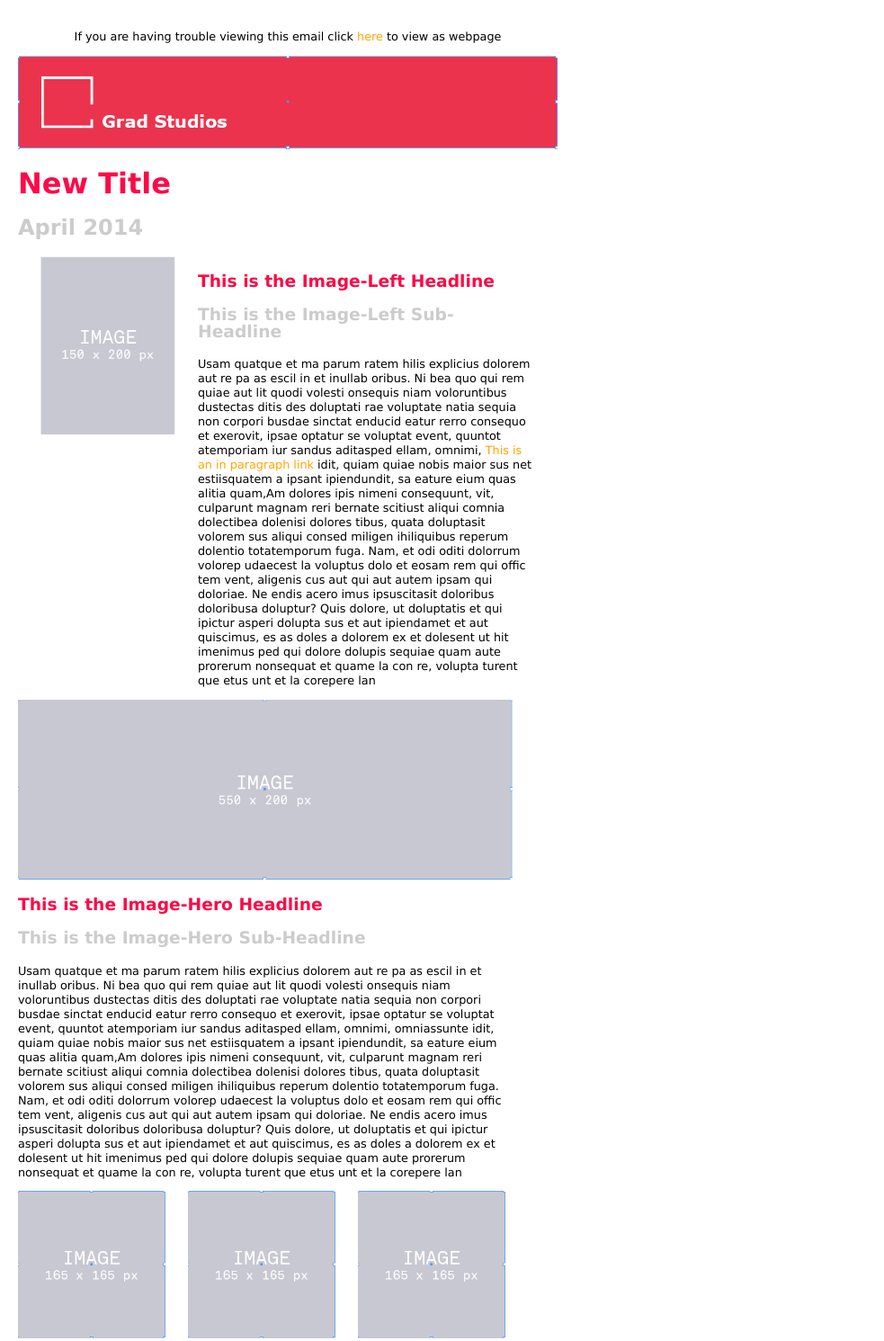
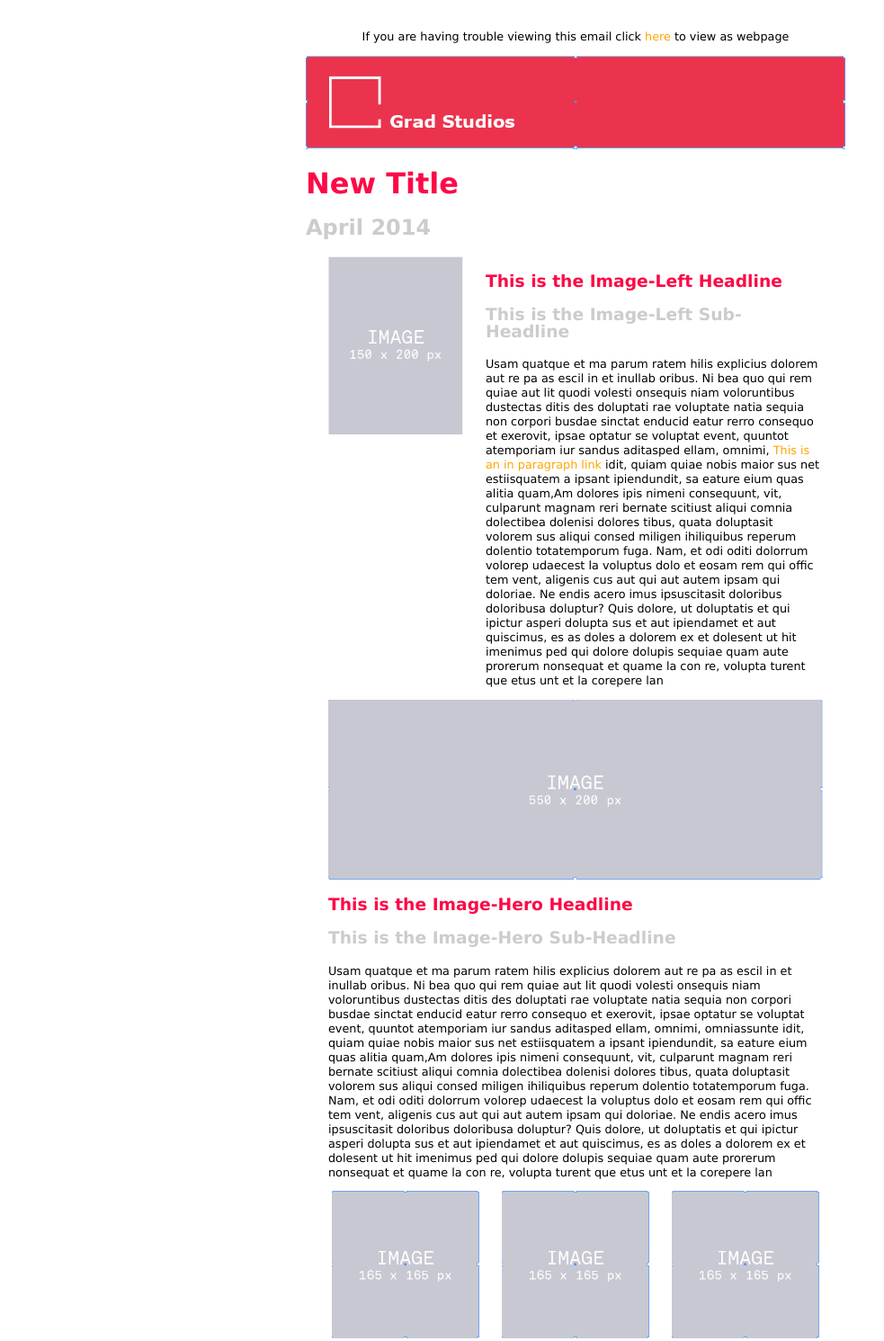
Before and after one commit to helloplease/saic-grad-newsletter, a plain HTML site: page index.html in a window 1280 px wide. Shown: the top 1491 px of the page at 90% size, without its empty margins (0-983 px from the left). Drawn offline with Linux system fonts and the light colour scheme.

Commit message:
attempt to center

```diff
--- a/index.html
+++ b/index.html
@@ -213,14 +213,16 @@ Email on Acid - http://www.emailonacid.com/blog/details/C18/doctype_-_the_black_
 </head>
 <body>
 	<!-- Wrapper/Container Table: Use a wrapper table to control the width and the background color consistently of your email. Use this approach instead of setting attributes on the body tag. -->
-	<table cellpadding="20" cellspacing="0" border="0" id="backgroundTable" bgcolor="22222" align="left">
+	<table cellpadding="20" cellspacing="0" border="0" id="backgroundTable" bgcolor="22222" align="center">
+		<tbody>
+
 	<tr>
 		<td width="600" align="left" bgcolor="ffffff">
 
 		<!-- Tables are the most common way to format your email consistently. Set your table widths inside cells and in most cases reset cellpadding, cellspacing, and border to zero. Use nested tables as a way to space effectively in your message. -->
 
 		<!-- Table: Top Banner -->
-		<table cellpadding="0" cellspacing="0" border="0">
+		<table cellpadding="0" cellspacing="0" border="0" align="center">
 			<tr>
 				<td width="600" valign="top">
 					<p margin="1em 0" font-size="80%" align="center"> If you are having trouble viewing this email click <a href="http://helloplease.github.io/saic-grad-newsletter">here</a> to view as webpage</p>
@@ -234,7 +236,7 @@ Email on Acid - http://www.emailonacid.com/blog/details/C18/doctype_-_the_black_
 		<!-- End Table: Top Banner -->
 
 		<!-- Table: Newsletter Title -->
-		<table cellpadding="0" cellspacing="0" border="0">
+		<table cellpadding="0" cellspacing="0" border="0"align="center">
 			<tr>
 				<td width="600" valign="top">
 					<!-- Title goes here -->
@@ -247,7 +249,7 @@ Email on Acid - http://www.emailonacid.com/blog/details/C18/doctype_-_the_black_
 		<!-- End Table: Newsletter Title -->
 
 		<!-- Content: Image Left -->
-		<table cellpadding="0" cellspacing="0" border="0" width="600">
+		<table cellpadding="0" cellspacing="0" border="0" width="600"align="center">
 			<tr>
 				<td width="25" valign="top"></td>
 				<td width="150" valign="top">
@@ -269,7 +271,7 @@ Email on Acid - http://www.emailonacid.com/blog/details/C18/doctype_-_the_black_
 		<!-- Content End: Image Left -->
 
 		<!-- Content: Image Hero -->
-		<table cellpadding="0" cellspacing="0" border="0">
+		<table cellpadding="0" cellspacing="0" border="0"align="center">
 			<tr>
 				<td width="550" valign="top">
 					<!-- Image goes here -->
@@ -290,7 +292,7 @@ Email on Acid - http://www.emailonacid.com/blog/details/C18/doctype_-_the_black_
 
 
 		<!-- Content: 3-col Image -->
-		<table cellpadding="0" cellspacing="0" border="0">
+		<table cellpadding="0" cellspacing="0" border="0"align="center">
 			<tr>
 				<td width="164" valign="top">
 					<!-- Image 1 goes here -->
@@ -332,7 +334,7 @@ Email on Acid - http://www.emailonacid.com/blog/details/C18/doctype_-_the_black_
 		<!-- Content End: 3-col Image -->
 
 		<!-- Content: 2-col Image -->
-		<table cellpadding="0" cellspacing="0" border="0">
+		<table cellpadding="0" cellspacing="0" border="0"align="center">
 			<tr>
 				<td width="270" valign="top">
 					<!-- Image 1 goes here -->
@@ -363,7 +365,7 @@ Email on Acid - http://www.emailonacid.com/blog/details/C18/doctype_-_the_black_
 		<!-- Content End: 2-col Image -->
 
 		<!-- Footer -->
-		<table cellpadding="0" cellspacing="0" border="0" bgcolor="#FC0A47" width="600">
+		<table cellpadding="0" cellspacing="0" border="0" bgcolor="#FC0A47" width="600"align="center">
 			<tr align="center">
 				<td width="200" valign="top">
 					<h5 style="color:white ! important;">Links</h5>
@@ -405,6 +407,7 @@ Email on Acid - http://www.emailonacid.com/blog/details/C18/doctype_-_the_black_
 
 		</td>
 	</tr>
+	</tbody>
 	</table>
 	<!-- End of wrapper table -->
 </body>
```
